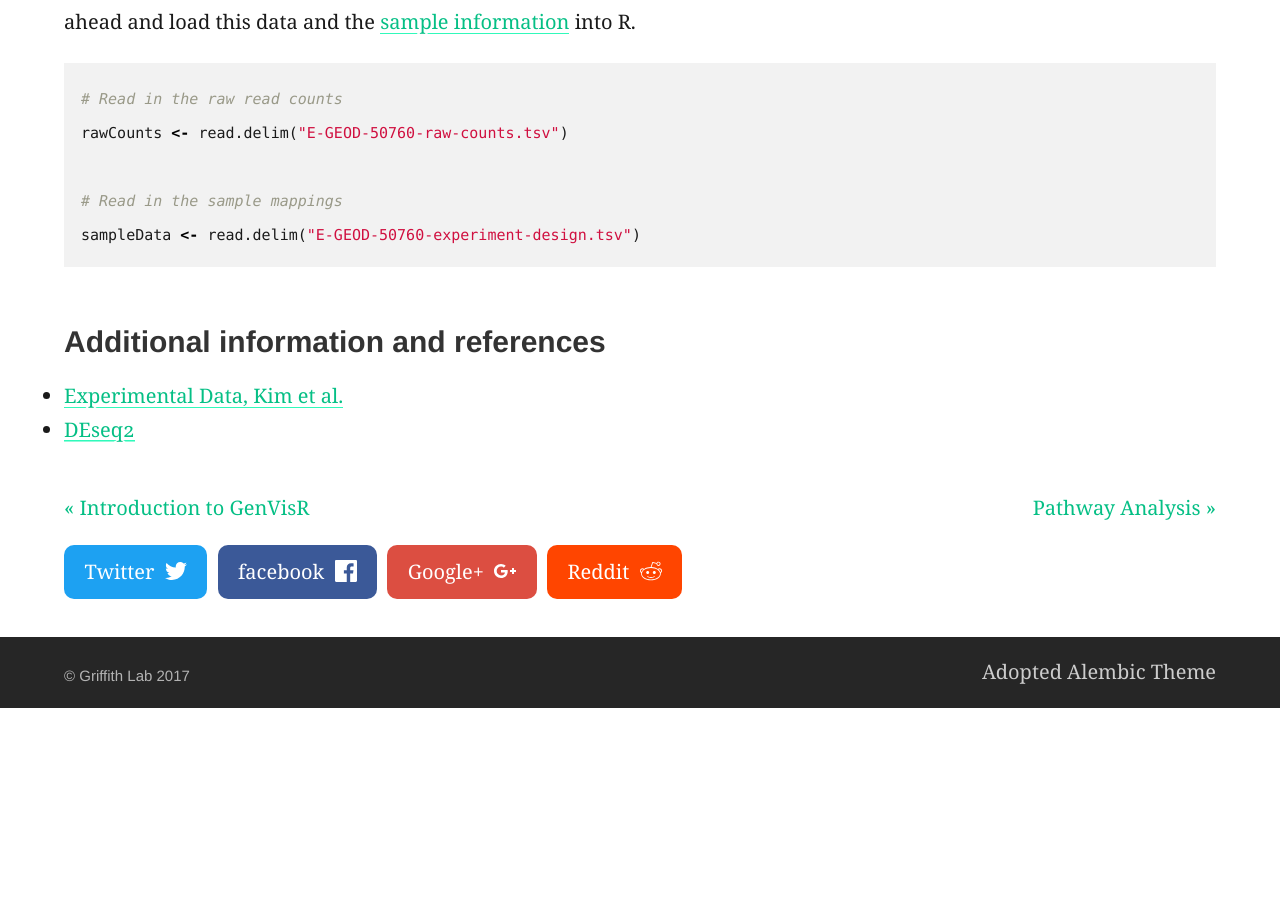
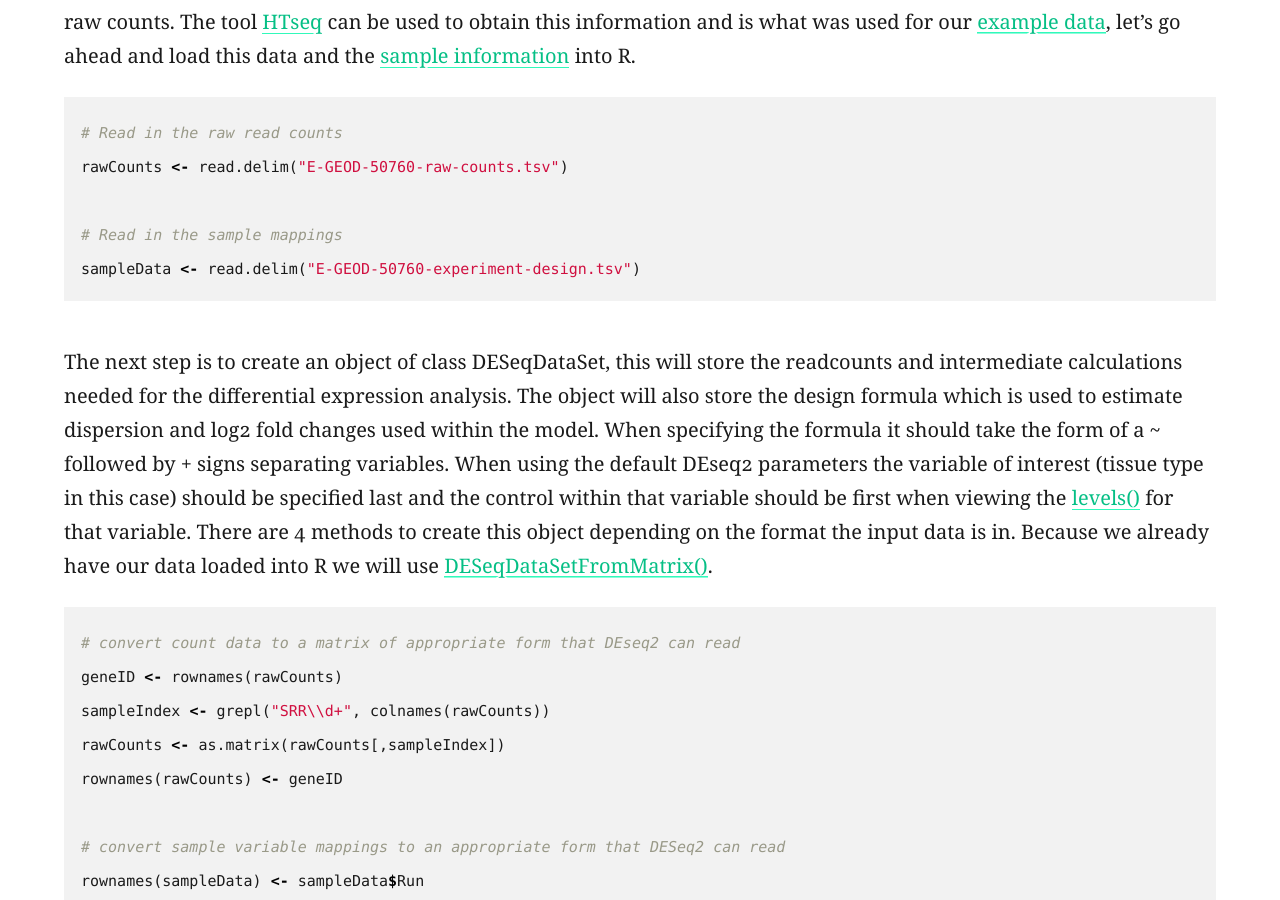
Before and after one commit to griffithlab/genviz.org, a Jekyll site: the page built from _posts/0007-01-01-DifferentialExpression.md, in a window 1280 px wide and 900 px high, scrolled down 1578 px. Built offline with Jekyll 4.4.1, drawn with Linux system fonts in a browser that asks for light colours; before the commit the page ends 2286 px from its top, so only the background shows below that; some of the changed text lies outside the part shown.

Commit message:
added DEseq2 input to reference

````diff
--- a/_posts/0007-01-01-DifferentialExpression.md
+++ b/_posts/0007-01-01-DifferentialExpression.md
@@ -19,6 +19,7 @@ For this analysis we will use the RNAseq data from [E-GEOD-50760](https://www.nc
 # install the latest version of DEseq2
 source("https://bioconductor.org/biocLite.R")
 biocLite("DESeq2")
+library(DESeq2)
 ```
 ### Input data
 Input data for [DEseq2](https://bioconductor.org/packages/release/bioc/html/DESeq2.html) consists of un-normalized sequence read counts at either the gene or transcript level. No normalization of this data is needed because [DEseq2](https://bioconductor.org/packages/release/bioc/html/DESeq2.html) internally corrects for factors, specifically library size using these raw counts. The tool [HTseq](http://htseq.readthedocs.io/en/release_0.9.0/) can be used to obtain this information and is what was used for our [example data](https://www.ebi.ac.uk/gxa/experiments-content/E-GEOD-50760/resources/DifferentialSecondaryDataFiles.RnaSeq/raw-counts), let's go ahead and load this data and the [sample information](https://www.ebi.ac.uk/gxa/experiments-content/E-GEOD-50760/resources/ExperimentDesignFile.RnaSeq/experiment-design) into R.
@@ -31,6 +32,22 @@ rawCounts <- read.delim("E-GEOD-50760-raw-counts.tsv")
 sampleData <- read.delim("E-GEOD-50760-experiment-design.tsv")
 ```
 
+The next step is to create an object of class DESeqDataSet, this will store the readcounts and intermediate calculations needed for the differential expression analysis. The object will also store the design formula which is used to estimate dispersion and log2 fold changes used within the model. When specifying the formula it should take the form of a ~ followed by + signs separating variables. When using the default DEseq2 parameters the variable of interest (tissue type in this case) should be specified last and the control within that variable should be first when viewing the [levels()](https://www.rdocumentation.org/packages/base/versions/3.4.1/topics/levels) for that variable. There are 4 methods to create this object depending on the format the input data is in. Because we already have our data loaded into R we will use [DESeqDataSetFromMatrix()](https://www.rdocumentation.org/packages/DESeq2/versions/1.12.3/topics/DESeqDataSet-class).
+
+```R
+# convert count data to a matrix of appropriate form that DEseq2 can read
+geneID <- rownames(rawCounts)
+sampleIndex <- grepl("SRR\\d+", colnames(rawCounts))
+rawCounts <- as.matrix(rawCounts[,sampleIndex])
+rownames(rawCounts) <- geneID
+
+# convert sample variable mappings to an appropriate form that DESeq2 can read
+rownames(sampleData) <- sampleData$Run
+keep <- c("Sample.Characteristic.clinical.information.", "Sample.Characteristic.individual.")
+sampleData <- sampleData[,keep]
+colnames(sampleData) <- c("tissueType", "individualID")
+```
+
 ### Additional information and references
 * [Experimental Data, Kim et al.](https://www.ncbi.nlm.nih.gov/pubmed/25049118)
 * [DEseq2](https://www.ncbi.nlm.nih.gov/pubmed/25516281)
````
